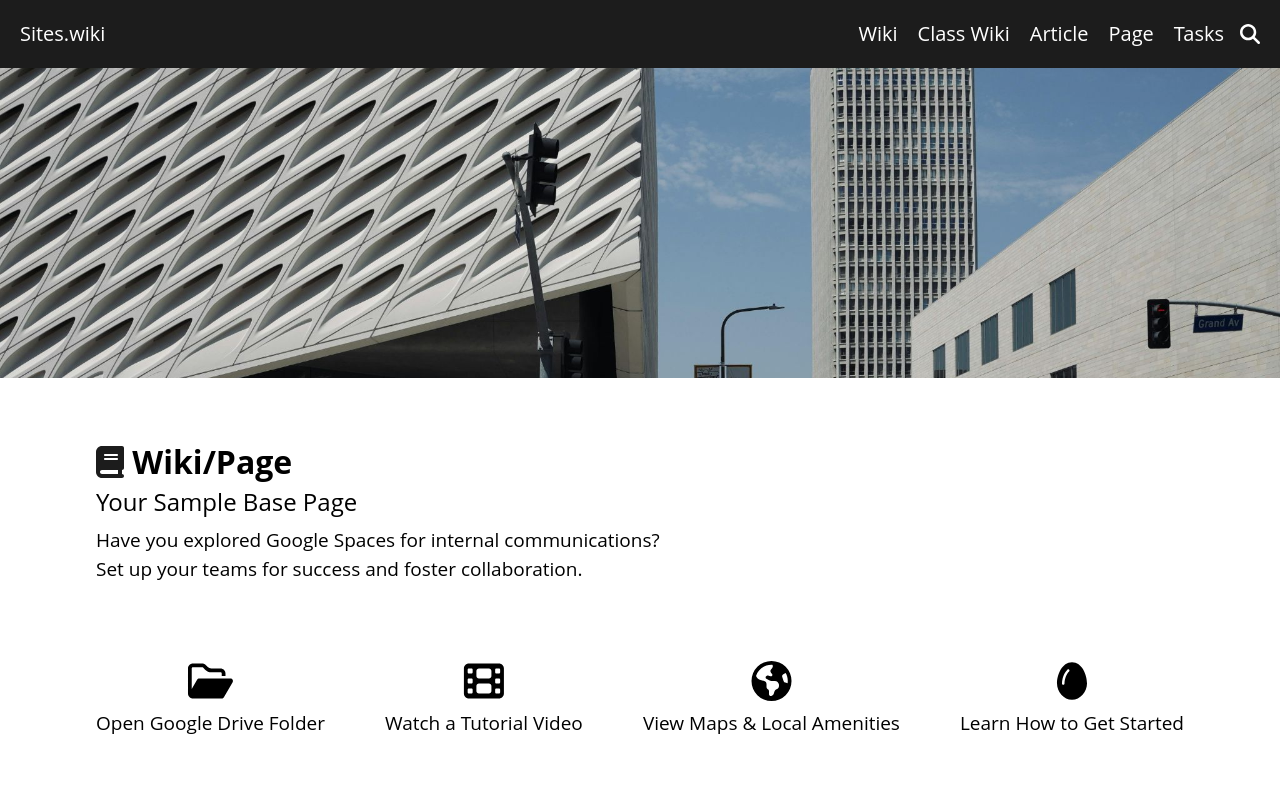
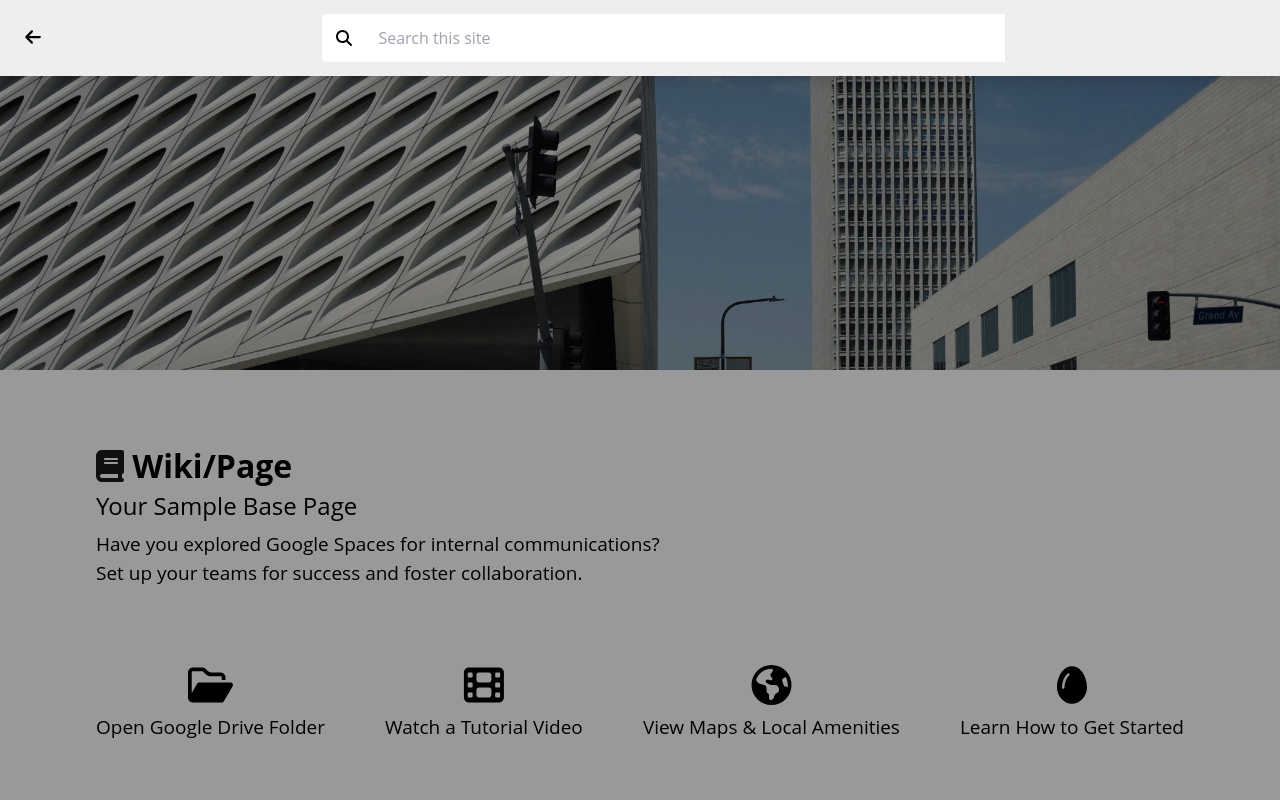
Before and after one commit to tailn804/nhakhoa-clone, a Vue app: page /page in a window 1280 px wide. Both pictures are taken after a click on the button 1250 px from the left and 34 px from the top of the page. Shown: the top 800 px of the page. Built offline with nearby package versions, Linux system fonts and the light colour scheme.

Commit message:
fix bug relaod top of page

```diff
--- a/package.json
+++ b/package.json
@@ -14,6 +14,7 @@
     "@fortawesome/free-regular-svg-icons": "^6.6.0",
     "@fortawesome/free-solid-svg-icons": "^6.6.0",
     "@fortawesome/vue-fontawesome": "^3.0.8",
+    "ant-design-vue": "^4.2.5",
     "twemoji": "^14.0.2",
     "vue": "^3.4.29",
     "vue-router": "^4.4.5"
--- a/src/App.vue
+++ b/src/App.vue
@@ -1,8 +1,8 @@
 
 <template>
 
-    <MainHeader class="pt-[68px]" />
-    <div class="h-[68px]"></div>
+    <MainHeader class="pt-[56px]" />
+
     <div>
       <RouterView />
     </div>
--- a/src/components/MainHeader.vue
+++ b/src/components/MainHeader.vue
@@ -1,7 +1,7 @@
 <template>
-  <div v-if="!isMenuOpen" class="w-full fixed z-30 bg-[#1C1C1C]">
+  <div v-if="!isMenuOpen" class="w-full h-[56px] flex  items-center fixed z-30 bg-[#1C1C1C]">
 
-    <div class="flex justify-between items-center p-5 text-white text-xl ">
+    <div class="flex justify-between items-center px-5 w-full text-white text-xl ">
       <div class="flex items-center gap-4 ">
 
         <!-- Button Menu Mobile -->
@@ -29,9 +29,29 @@
             </template>
           </div>
           <!-- Button Search -->
-          <button> <font-awesome-icon :icon="['fas', 'magnifying-glass']" /></button>
+          <button @click="toggleSearch"> <font-awesome-icon class="text-[18px]" :icon="['fas', 'magnifying-glass']" /></button>
       </div>
     </div>
+  </div>
+
+  <div v-if="showSearch" @click="toggleSearch" class="fixed  inset-0 bg-black opacity-40  flex justify-center items-center">
+  </div>
+  <div v-if="showSearch">
+      <div class=" fixed justify-center top-0 left-0 right-0 flex bg-[#eeeeee] z-30 py-[14px] shadow-lg w-full ">
+        <button class="w-[48px] h-[48px]" @click="toggleSearch">
+          <font-awesome-icon class="ml-5 w-[18px] h-[18px] font-thin" :icon="['fas', 'arrow-left']" />
+        </button>
+      <div class="flex justify-center items-center mx-auto w-full ">
+        <div class=" flex w-[683px]  bg-white rounded">
+          <button class=" h-[48px] w-[48px] ">
+            <font-awesome-icon  :icon="['fas', 'magnifying-glass']" />
+          </button>
+          <input ref="searchInput" v-model="searchQuery" placeholder="Search this site" class=" pl-3 w-full p2 text-base outline-none" type="search"/>
+        </div>
+
+      </div>
+    </div>
+
   </div>
 
   <!-- Sidebar Overlay -->
@@ -60,8 +80,9 @@
 </template>
 
 <script setup>
-import {onMounted, onUnmounted, ref} from 'vue';
+import {nextTick, onMounted, onUnmounted, ref} from 'vue';
 import HomePage from '@/pages/HomePage.vue';
+import { Input, Button } from 'ant-design-vue';
 
 const menuData = ref([
   {
@@ -117,4 +138,23 @@ onUnmounted(() => {
   window.removeEventListener('resize',handleResize);
 })
 
+const showSearch = ref(false)
+const searchQuery = ref('')
+const searchInput = ref(null)
+
+const toggleSearch = ()=>{
+  showSearch.value = !showSearch.value
+  if(showSearch.value){
+    nextTick(()=>{
+      searchInput.value?.focus()
+    })
+  }
+}
+
+const handleSearch = () =>{
+  console.log("Searching " , searchQuery.value)
+  showSearch.value = false
+
+}
+
 </script>
--- a/src/pages/ArticlePage.vue
+++ b/src/pages/ArticlePage.vue
@@ -1,5 +1,5 @@
 <template>
-    <div class=" w-full h-auto  bg-white pb-12 grid grid-cols-1">
+    <div class=" w-full h-auto pt-[72px]  bg-white pb-12 grid grid-cols-1">
         <div class=" mx-auto sm:max-w-3xl container flex flex-col justify-center items-center py-4 pt-16 ">
             <div class="px-2 py-3 sm:w-full w-[392px]">
                 <div>
--- a/src/pages/ClassicWikiPage.vue
+++ b/src/pages/ClassicWikiPage.vue
@@ -1,5 +1,5 @@
 <template>
-    <div class="w-full h-auto bg-white pb-12 grid grid-cols-1" >
+    <div class="w-full pt-[72px] h-auto bg-white pb-12 grid grid-cols-1" >
       <div class="sm:max-w-3xl mx-auto container flex flex-col justify-center items-center py-4 pt-16 ">
         <div class="sm:px-2 sm:py-3 sm:w-full w-[392px] " >
           <div class="">
--- a/src/pages/HomePage.vue
+++ b/src/pages/HomePage.vue
@@ -1,5 +1,5 @@
 <template>
-  <div class=" h-full sm:h-auto bg-white pb-12 grid grid-cols-1 sm:px-4  w-full " >
+  <div class=" h-full pt-[72px] sm:h-auto bg-white pb-12 grid grid-cols-1 sm:px-4  w-full " >
     <div class="sm:max-w-3xl mx-auto container flex flex-col justify-center items-center pt-16 ">
       <div class="sm:px-2 sm:py-3 w-[392px] sm:w-full " >
         <!-- About -->
--- a/src/pages/PageClass.vue
+++ b/src/pages/PageClass.vue
@@ -1,12 +1,12 @@
 <template>
 
     <!-- Banner -->
-    <div class="relative h-[250px] w-full sm:h-[370px] z-20 overflow-hidden bg-white">
-        <img class="absolute w-full h-full object-cover bg-center bg-no-repeat -z-10 sm:top-[-60px] top-[-60px] " src="/src/assets/images/Page.jpg" alt="">
+    <div class=" h-[250px] w-full sm:h-[370px]  overflow-hidden bg-white">
+        <img class=" w-full h-full object-cover bg-center bg-no-repeat   " src="/src/assets/images/Page.jpg" alt="">
     </div>
 
     <!-- Content -->
-    <div class=" grid sm:w-full grid-cols-1 sm:px-24 w-[392px] mx-auto bg-white">
+    <div class=" grid sm:w-full grid-cols-1 sm:px-24 w-[392px] pt-[72px] mx-auto bg-white">
         <!-- Logo -->
         <div class="text-[32px]">
             <font-awesome-icon class=" text-[#1C1C1C]" :icon="['fas', 'book']" />
@@ -106,7 +106,7 @@
     </div>
 
     <div class="sm:w-full sm:px-24  flex flex-col justify-center items-center  pb-[76px] bg-[#f9f9f9] ">
-            <div class="w-[392px]">
+            <div class="sm:w-full w-[392px]">
                 <div class="sm:w-[783px] sm:h-[407px]  h-[304px] border-dashed border-2 border-[#e0e0e0] bg-[#f1f1f1]"></div>
             <div class="sm:w-[783px] px-2 pt-10">
                 <span class="mt-2 block text-[19px]">
--- a/src/pages/TasksPage.vue
+++ b/src/pages/TasksPage.vue
@@ -1,5 +1,5 @@
 <template>
-   <main class="sm:w-full mx-auto flex flex-col justify-center items-center  bg-white w-[392px] ">
+   <main class="sm:w-full pt-[72px] mx-auto flex flex-col justify-center items-center  bg-white w-[392px] ">
         <div class=" sm:mx-auto sm:px-12 py-[72px] sm:max-w-[1280px]  ">
             <div>
                 <font-awesome-icon class="text-left text-[32px] " :icon="['fas', 'hammer']" />
--- a/src/router/index.js
+++ b/src/router/index.js
@@ -28,7 +28,10 @@ const router = createRouter({
             name: 'tasks',
             component: () => import("@/pages/TasksPage.vue"),
         }
-    ]
+    ],
+    scrollBehavior(){
+        return{top: 0};
+    }
 });
 
 export default router
```
Also changed, not shown: 1 other file (tests, documents, lock files or other folders).
